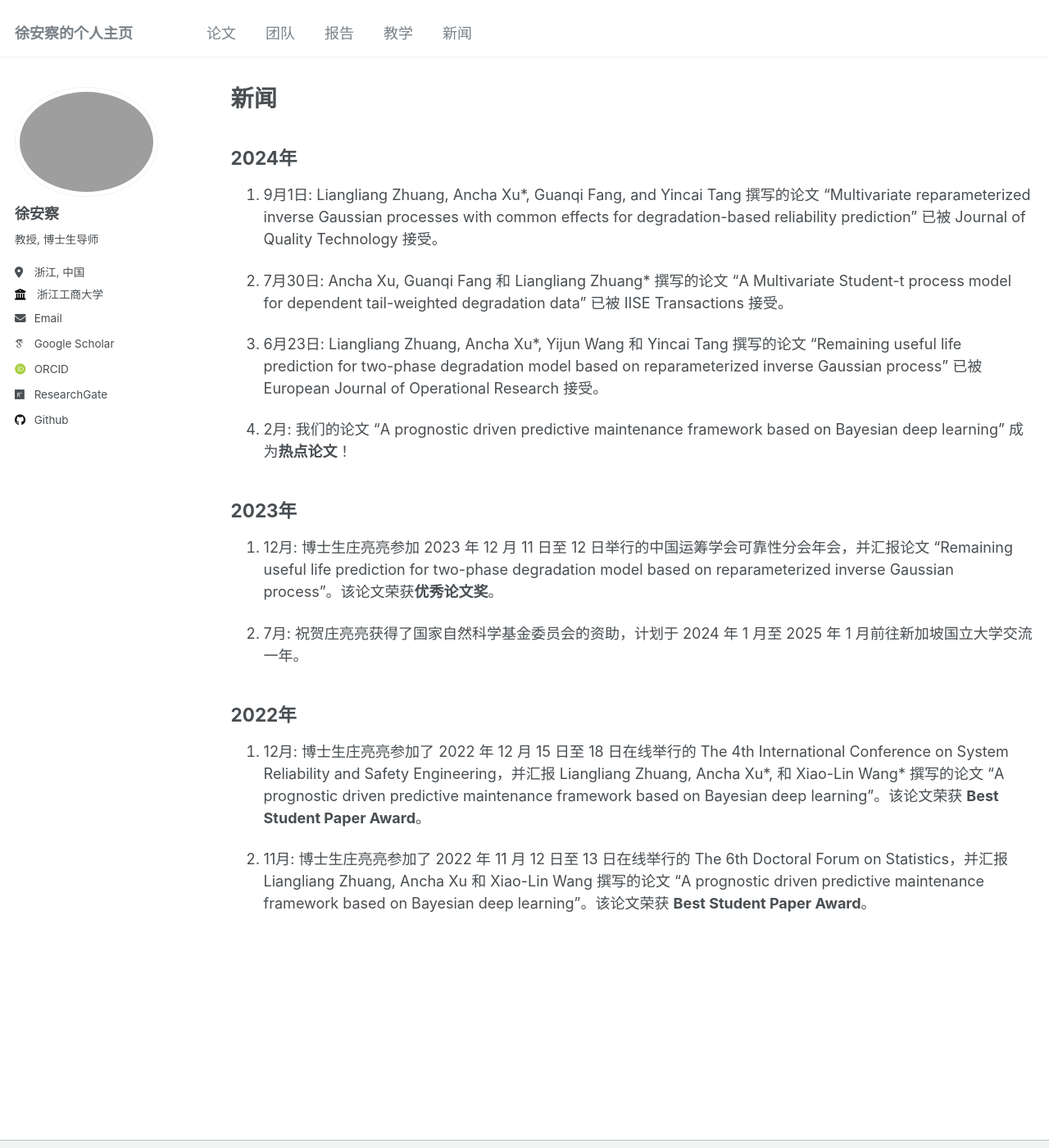
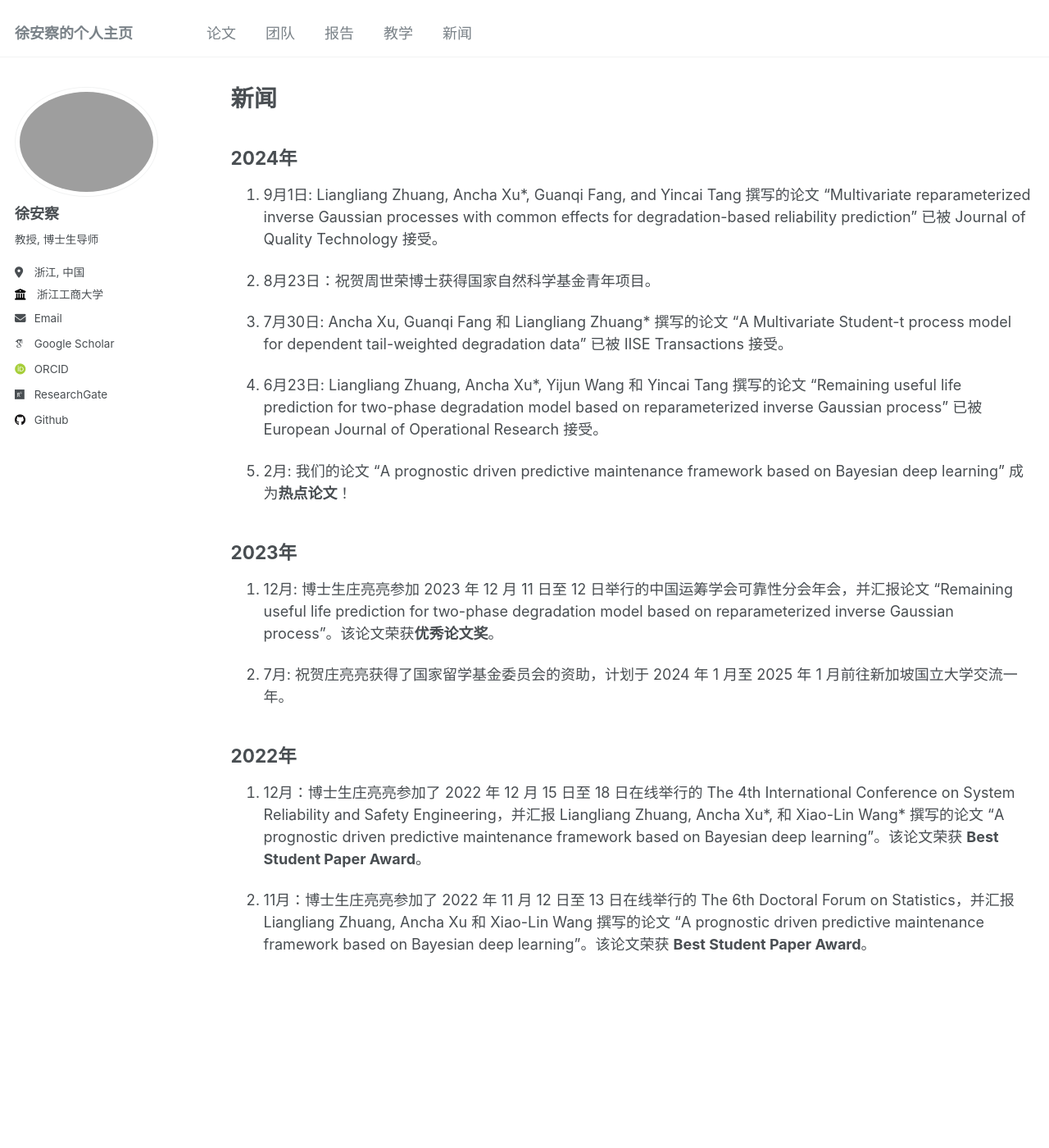
Before and after one commit to XU-ANCHA/XU-ANCHA.github.io, a Jekyll site: the page built from _pages/year-archive.md, in a window 1280 px wide and 1400 px high. Shown: the whole window at 82% size. Built offline with Jekyll 4.4.1, drawn with Linux system fonts in a browser that asks for light colours; some web fonts are replaced.

Commit message:
Update year-archive.md

```diff
--- a/_pages/year-archive.md
+++ b/_pages/year-archive.md
@@ -9,6 +9,8 @@ author_profile: true
 
 1. 9月1日: Liangliang Zhuang, Ancha Xu\*, Guanqi Fang, and Yincai Tang 撰写的论文 “Multivariate reparameterized inverse Gaussian processes with common effects for degradation-based reliability prediction” 已被 Journal of Quality Technology 接受。
 
+1. 8月23日：祝贺周世荣博士获得国家自然科学基金青年项目。
+
 1. 7月30日: Ancha Xu, Guanqi Fang 和 Liangliang Zhuang\* 撰写的论文 “A Multivariate Student-t process model for dependent tail-weighted degradation data” 已被 IISE Transactions 接受。
 
 1. 6月23日: Liangliang Zhuang, Ancha Xu\*, Yijun Wang 和 Yincai Tang 撰写的论文 “Remaining useful life prediction for two-phase degradation model based on reparameterized inverse Gaussian process” 已被 European Journal of Operational Research 接受。
@@ -19,10 +21,10 @@ author_profile: true
 
 1. 12月: 博士生庄亮亮参加 2023 年 12 月 11 日至 12 日举行的中国运筹学会可靠性分会年会，并汇报论文 “Remaining useful life prediction for two-phase degradation model based on reparameterized inverse Gaussian process”。该论文荣获**优秀论文奖**。
 
-1. 7月: 祝贺庄亮亮获得了国家自然科学基金委员会的资助，计划于 2024 年 1 月至 2025 年 1 月前往新加坡国立大学交流一年。
+1. 7月: 祝贺庄亮亮获得了国家留学基金委员会的资助，计划于 2024 年 1 月至 2025 年 1 月前往新加坡国立大学交流一年。
 
 ## 2022年
 
-1. 12月: 博士生庄亮亮参加了 2022 年 12 月 15 日至 18 日在线举行的 The 4th International Conference on System Reliability and Safety Engineering，并汇报 Liangliang Zhuang, Ancha Xu\*, 和 Xiao-Lin Wang\* 撰写的论文 “A prognostic driven predictive maintenance framework based on Bayesian deep learning”。该论文荣获 **Best Student Paper Award**。
+1. 12月：博士生庄亮亮参加了 2022 年 12 月 15 日至 18 日在线举行的 The 4th International Conference on System Reliability and Safety Engineering，并汇报 Liangliang Zhuang, Ancha Xu\*, 和 Xiao-Lin Wang\* 撰写的论文 “A prognostic driven predictive maintenance framework based on Bayesian deep learning”。该论文荣获 **Best Student Paper Award**。
 
-1. 11月: 博士生庄亮亮参加了 2022 年 11 月 12 日至 13 日在线举行的 The 6th Doctoral Forum on Statistics，并汇报 Liangliang Zhuang, Ancha Xu 和 Xiao-Lin Wang 撰写的论文 “A prognostic driven predictive maintenance framework based on Bayesian deep learning”。该论文荣获 **Best Student Paper Award**。
+1. 11月：博士生庄亮亮参加了 2022 年 11 月 12 日至 13 日在线举行的 The 6th Doctoral Forum on Statistics，并汇报 Liangliang Zhuang, Ancha Xu 和 Xiao-Lin Wang 撰写的论文 “A prognostic driven predictive maintenance framework based on Bayesian deep learning”。该论文荣获 **Best Student Paper Award**。
```
